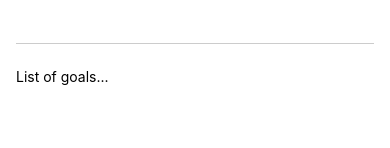
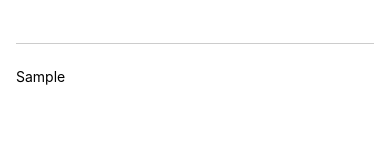
Before and after one commit to nowaveosu/react-native-test, a React Native app in the folder RN-test/: screen / in a window 390 px wide. Both pictures are taken after typing "Sample" into the empty fields and a click on the button "ADD GOAL". Shown: the part 152-300 px from the top of the page. Built offline with nearby package versions, Linux system fonts and the light colour scheme.

Commit message:
[Add] map으로 state 뿌리기

```diff
--- a/RN-test/App.js
+++ b/RN-test/App.js
@@ -1,60 +1,71 @@
-import { useState } from 'react';
-import { StyleSheet, Text, View, Button, TextInput} from 'react-native';
+import { useState } from "react";
+import {
+  StyleSheet,
+  Text,
+  View,
+  Button,
+  TextInput,
+} from "react-native";
 
 //html, css 없음. 유사한 요소들이 존재함, 코어컴포넌트를 직접import해야함
 // flexbox가 기본값임,
 export default function App() {
-  const [enteredGoalText, setEnteredGoalText] = useState('');
-
+  const [enteredGoalText, setEnteredGoalText] = useState("");
+  const [courseGoals, setCourseGoals] = useState([]);
 
   function goalInputHandler(enteredText) {
     setEnteredGoalText(enteredText);
-  };
+  }
 
   function addGoalHandler() {
-    console.log(enteredGoalText);
-  };
+    setCourseGoals((currentCourseGoals) => [
+      ...currentCourseGoals,
+      enteredGoalText,
+    ]);
+  }
 
   return (
     <View style={styles.appContainer}>
       <View style={styles.inputContainer}>
         <TextInput
           style={styles.textInput}
-          placeholder='Your course goal!'
+          placeholder="Your course goal!"
           onChangeText={goalInputHandler}
         />
         <Button onPress={addGoalHandler} title="Add Goal" />
       </View>
       <View style={styles.goalsContainer}>
-        <Text>List of goals...</Text>
+        {courseGoals.map((goal) => (
+          <Text key={goal}>{goal}</Text>
+        ))}
       </View>
     </View>
   );
 }
 
 const styles = StyleSheet.create({
-  appContainer:{
+  appContainer: {
     flex: 1,
     paddingTop: 70,
     paddingHorizontal: 16,
   },
   inputContainer: {
     flex: 1,
-    flexDirection: 'row',
-    justifyContent: 'space-between',
-    alignItems: 'center',
+    flexDirection: "row",
+    justifyContent: "space-between",
+    alignItems: "center",
     marginBottom: 24,
     borderBottomWidth: 1,
-    borderBottomColor: '#cccccc'
+    borderBottomColor: "#cccccc",
   },
-  textInput:{
+  textInput: {
     borderWidth: 1,
-    borderColor: '#cccccc',
-    width: '70%',
+    borderColor: "#cccccc",
+    width: "70%",
     marginRight: 8,
     padding: 8,
   },
   goalsContainer: {
     flex: 5,
-  }
+  },
 });
```
